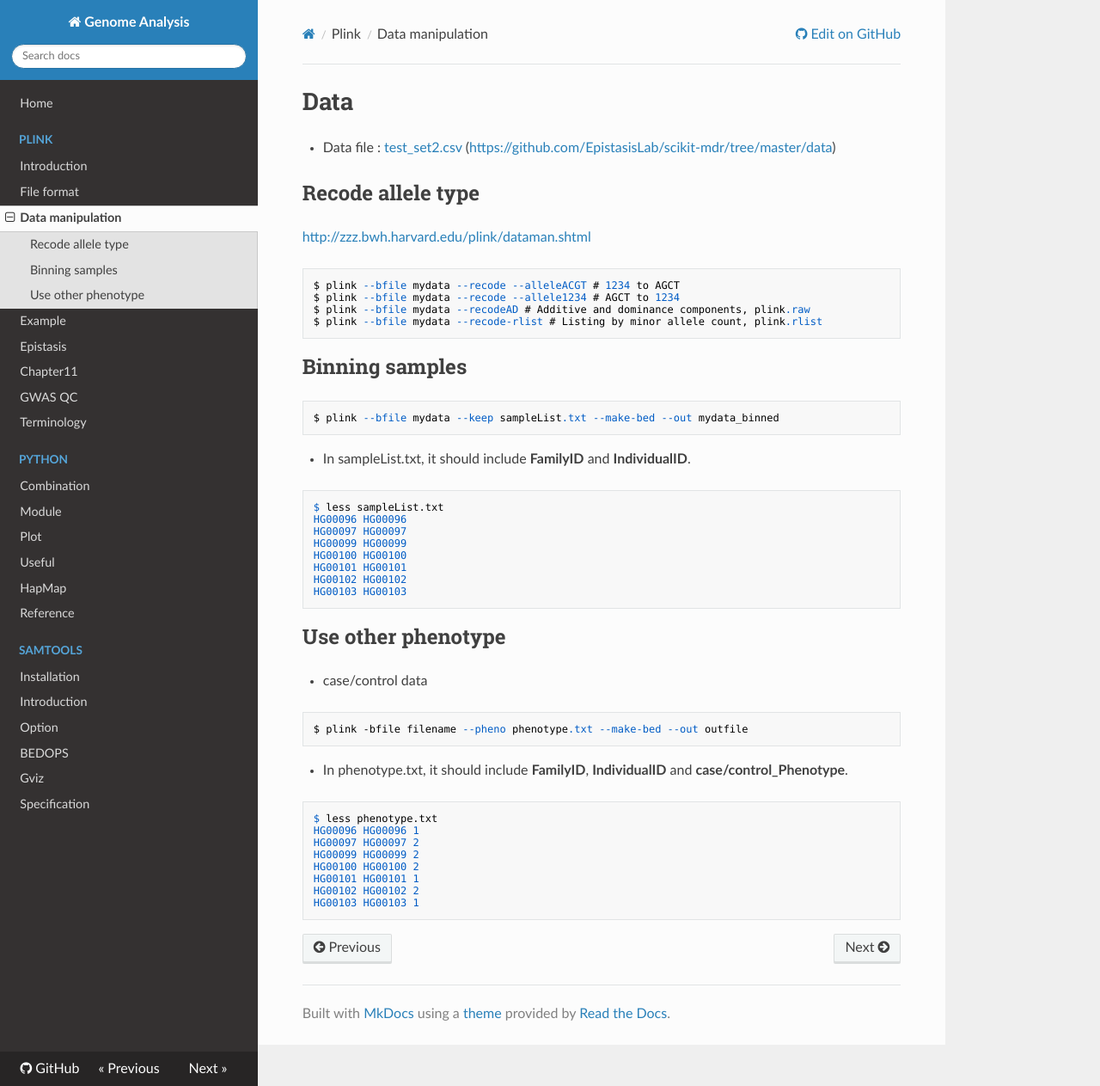
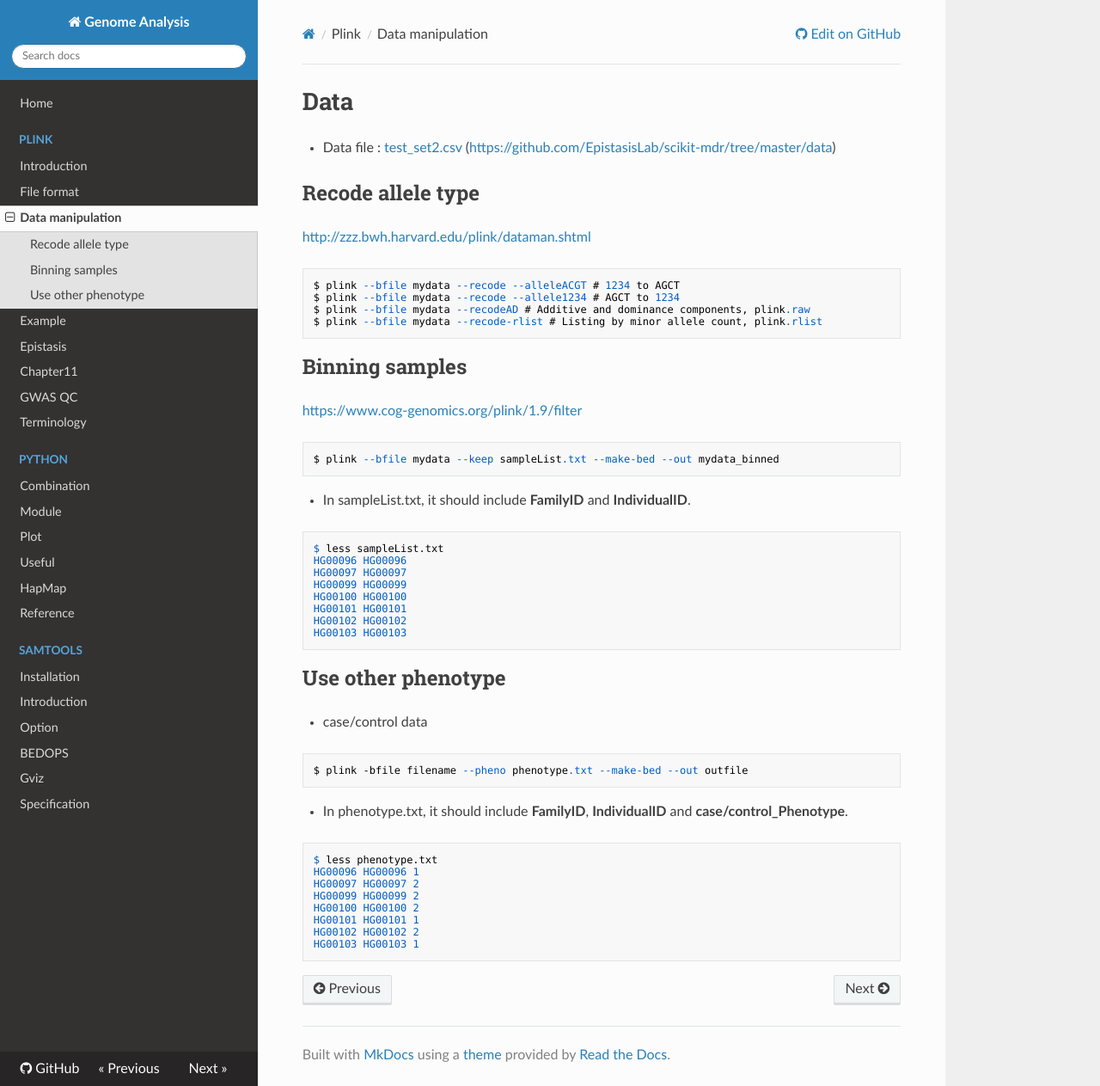
Before and after one commit to WonyoungCho/plink, an MkDocs documentation site: the page built from docs/plink_mani.md, in a window 1280 px wide and 1263 px high. Shown: the whole window at 86% size. Built offline with MkDocs 1.6.1, drawn with Linux system fonts in a browser that asks for light colours; nearby versions of some CDN libraries; old or Windows-style settings are respelled for this version of MkDocs.

Commit message:
Update plink_mani.md

````diff
--- a/docs/plink_mani.md
+++ b/docs/plink_mani.md
@@ -12,6 +12,7 @@ $ plink --bfile mydata --recode-rlist # Listing by minor allele count, plink.rli
 ```
 
 ## Binning samples
+<https://www.cog-genomics.org/plink/1.9/filter>
 ```
 $ plink --bfile mydata --keep sampleList.txt --make-bed --out mydata_binned
 ```
````
